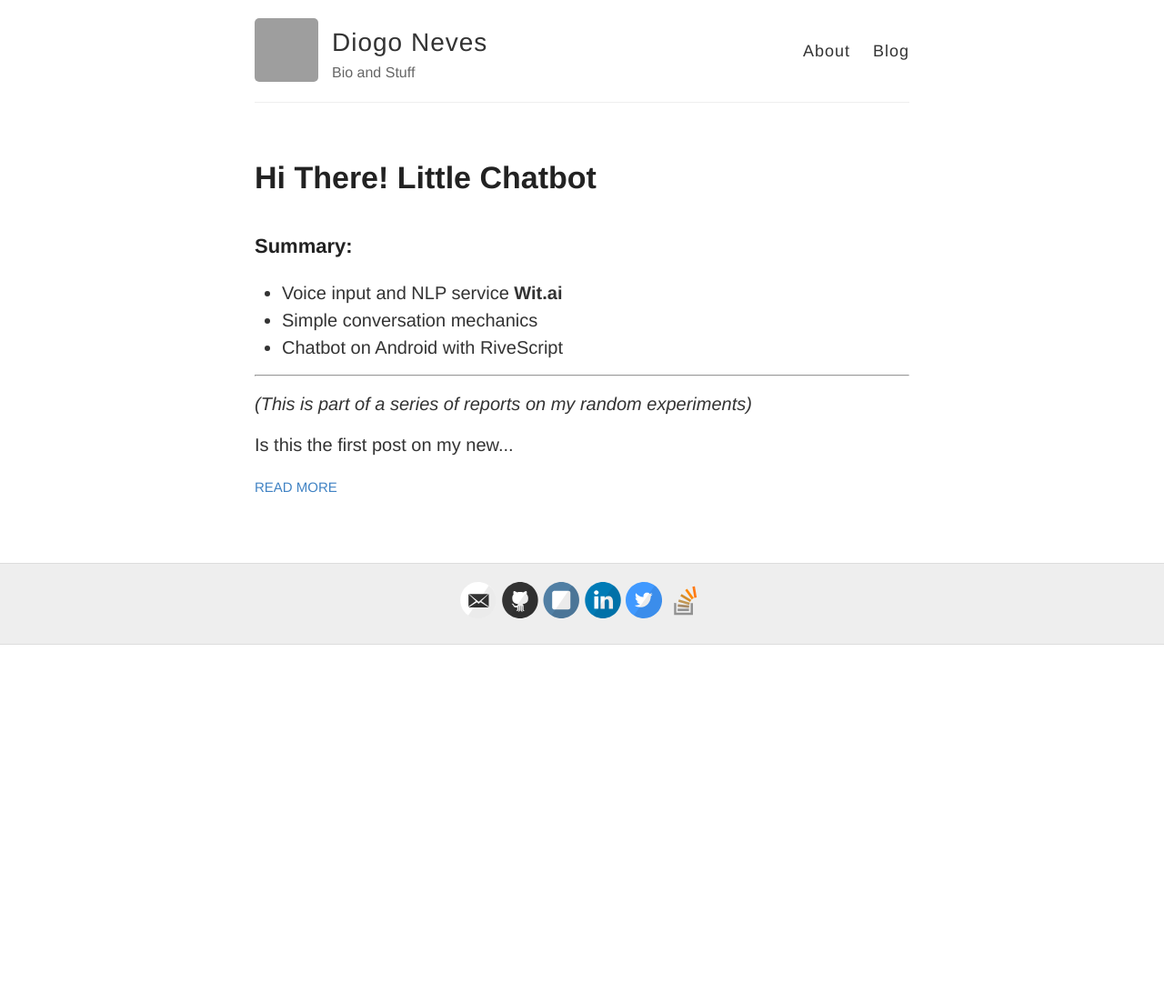
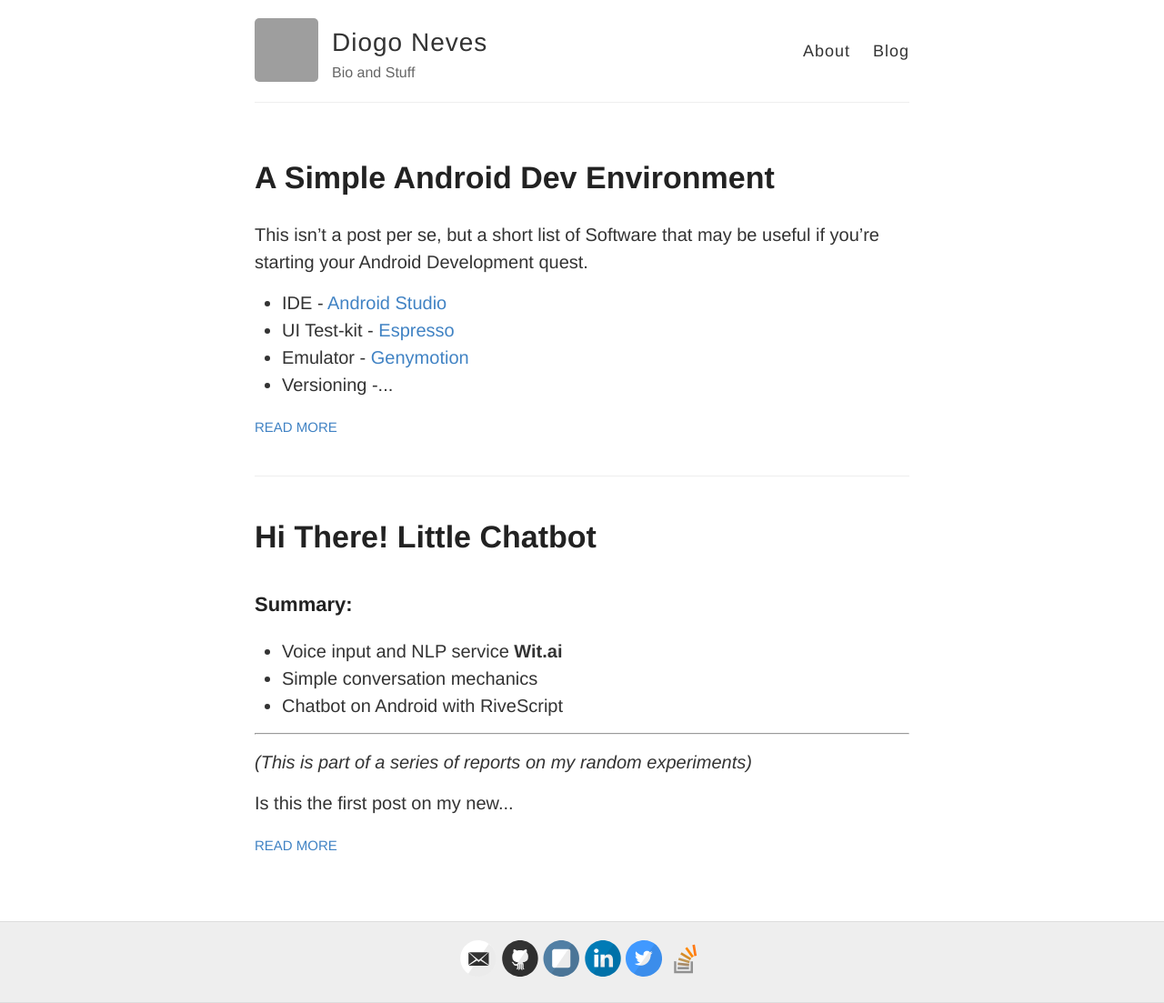
Before and after one commit to DiogoNeves/diogoneves.github.io, a Jekyll site: the page built from blog.html, in a window 1280 px wide. Shown: the whole page at 91% size. Built offline with Jekyll 4.4.1, drawn with Linux system fonts in a browser that asks for light colours; before the commit the page ends 900 px from its top, so only the background shows below that; grey boxes are pictures that could not be loaded.

Commit message:
Android Dev Env post

```diff
--- a/_layouts/post.html
+++ b/_layouts/post.html
@@ -8,6 +8,8 @@ layout: default
   <div class="entry">
     {{ content }}
   </div>
+
+  <hr/>
 
   <div class="date">
     Written on {{ page.date | date: "%B %e, %Y" }}
--- a/_posts/2015-05-08-hi-there-little-chatbot.markdown
+++ b/_posts/2015-05-08-hi-there-little-chatbot.markdown
@@ -6,6 +6,7 @@ tags:
 - ai
 - nlp
 - experiments
+- android
 ---
 
 ### Summary:
--- /dev/null
+++ b/_posts/2015-05-20-a-simple-android-dev-environment.markdown
@@ -0,0 +1,24 @@
+---
+layout: post
+title: "A Simple Android Dev Environment"
+date: "2015-05-20"
+tags:
+- android
+- development
+---
+This isn't a post per se, but a short list of Software that may be useful if
+you're starting your Android Development quest.
+
+* IDE - [Android Studio](http://developer.android.com/tools/studio/index.html)
+* UI Test-kit - [Espresso](https://code.google.com/p/android-test-kit/wiki/Espresso)
+* Emulator - [Genymotion](https://www.genymotion.com/#!/)
+* Versioning - [GitHub](https://github.com/)
+* A Brain - [Motivation](http://en.wikipedia.org/wiki/Motivation)
+
+
+What isn't here but I'd appreciate suggestions:
+
+* Continuous Testing on multiple distributions
+* UI Mockups & Prototyping
+
+_Note: I may edit this post with more tools whenever I find them_
```
